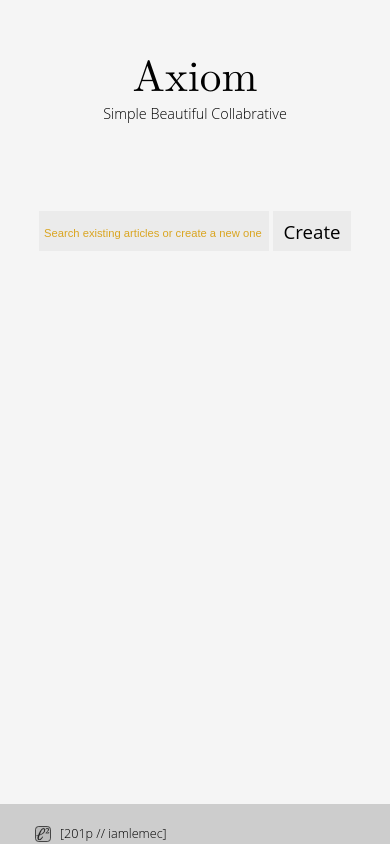
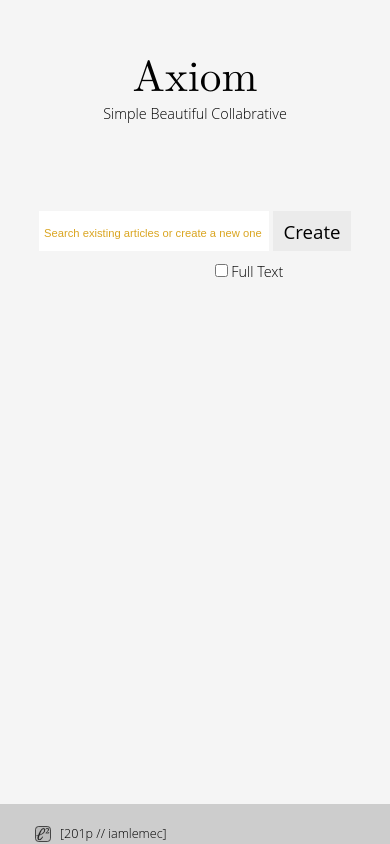
Before and after one commit to iamlemec/elltwo, a Flask app: page / in a window 390 px wide. Run offline with Flask 2, Linux system fonts and the light colour scheme; parts of the project's set-up code (start-up, migrations or seed data) failed here and were passed over; some libraries are stand-ins or nearby versions.

Commit message:
merge stash

```diff
--- a/db_query.py
+++ b/db_query.py
@@ -792,8 +792,8 @@ class AxiomDB:
         return self.session.query(User).filter_by(email=email).one_or_none()
 
     def add_user(self, email, name, password):
-        hash = generate_password_hash(password, method='sha256')
-        new_user = User(email=email, name=name, password=hash)
+        phash = generate_password_hash(password, method='sha256')
+        new_user = User(email=email, name=name, password=phash)
         self.session.add(new_user)
         self.session.commit()
 
--- a/static/css/home.css
+++ b/static/css/home.css
@@ -18,22 +18,29 @@
     font-size: 250%;
 }
 
-#new_art_id {
+#query {
     position: fixed;
-    width: 44%;
-    left: 20%;
     min-height: 40px;
     font-size: 130%;
+    left: 20%;
     top: 30%;
+    width: 44%;
+}
+
+#full_text {
+    position: fixed;
+    font-size: 100%;
+    left: 55%;
+    top: 31%;
 }
 
 #submit {
     position: fixed;
-    width: 15%;
-    right: 20%;
     min-height: 40px;
     font-size: 130%;
+    right: 20%;
     top: 30%;
+    width: 15%;
 }
 
 ::-moz-placeholder { /* Firefox 19+ */
@@ -112,12 +119,12 @@
     font-size: 300%;
 }
 
-#new_art_id {
+#query {
     position: fixed;
+    font-size: 130%;
+    left: 10%;
+    top: 25%;
     width: 59%;
-    left: 10%;
-    font-size: 130%;
-    top: 25%;
 }
 
 #submit {
--- a/static/js/home.js
+++ b/static/js/home.js
@@ -31,7 +31,7 @@ searchTitle = function(query, last_url) {
 };
 
 createArt = function() {
-    query = $('#new_art_id').val();
+    query = $('#query').val();
     if (query.length > 0) {
         client.sendCommand('create_art', query, function(response) {
             window.location = response;
@@ -61,7 +61,7 @@ $(document).on('keydown', function(e) {
         clearTimeout(timeout);
         var last_url = active.attr('href');
         timeout = setTimeout(function() {
-            var query = $('#new_art_id').val();
+            var query = $('#query').val();
             if (query.length > 0) {
                 searchTitle(query, last_url);
             } else {
--- a/static/js/marked3.js
+++ b/static/js/marked3.js
@@ -29,7 +29,7 @@ var block = {
   envbeg: /^\>\>(\!)? ([\w-]+)(\*)?[\s\n]*(?:refargs)?\s*/,
   envend: /^\<\<\s*/,
   fences: /^(?:`{3,}|~{3,})\ ?(\S+)?\s*/,
-  list: /^((?: *(?:bull) ?[^\n]*(?:\n|$))+)\s*$/,
+  list: /^((?: *(?:bull) [^\n]*(?:\n|$))+)\s*$/,
   table: /^\|([^\n]+)\| *\n *\|( *[-:]+[-| :]*)\| *\n((?: *\|[^\n]*\| *(?:\n|$))*)\s*$/,
 };
 
--- a/static/js/render.js
+++ b/static/js/render.js
@@ -44,7 +44,7 @@ $(document).ready(function() {
     // join room specific to article and get locked paras
 
     $('.para').each(function() {
-        var para = $(this);
+        let para = $(this);
         makePara(para);
     });
 
@@ -52,7 +52,7 @@ $(document).ready(function() {
     createRefs();
 
     // set folded paras from cookie
-    var folded = cooks('folded') || folded;
+    folded = cooks('folded') || folded;
     folded.forEach(pid => {
         let para = getPara(pid);
         fold(para, init=true);
@@ -62,7 +62,7 @@ $(document).ready(function() {
     // set external reference for import_markdown arts
     if (g_ref) {
         $('.para').each(function() {
-            var para = $(this);
+            let para = $(this);
             updateRefHTML(para);
         });
         client.sendCommand('update_g_ref', {'aid': aid, 'g_ref': false}, function(response) {
--- a/templates/home.html
+++ b/templates/home.html
@@ -26,7 +26,12 @@
     <br>
     Simple Beautiful Collabrative
     </div>
-    <input type="text" autocomplete="off" autofocus="autofocus" name="new_art" id="new_art_id" placeholder="Search existing articles or create a new one">
+
+    <input type="text" autocomplete="off" autofocus="autofocus" name="query" id="query" placeholder="Search existing articles or create a new one" />
+    <div id="full_text">
+        <input type="checkbox" name="full_text" />
+        <label for="full_text">Full Text</label>
+    </div>
     <button class="submit" id="submit">Create</button>
 
     <div id="results_outer"><div id="results"></div></div>
```
Also changed, not shown: static/js/export.js (+12 -12 lines), static/themes/white.css (+32 -35 lines).
